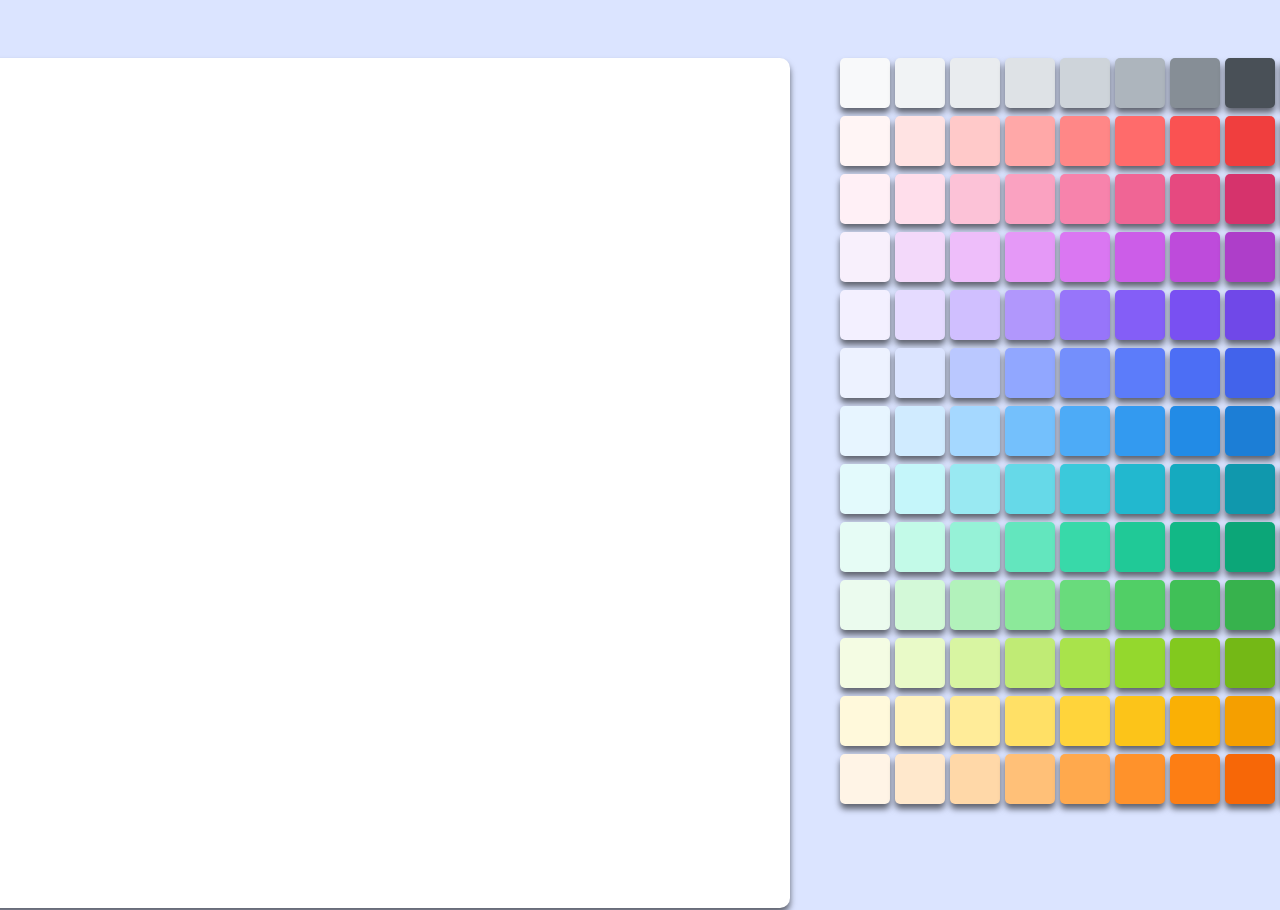
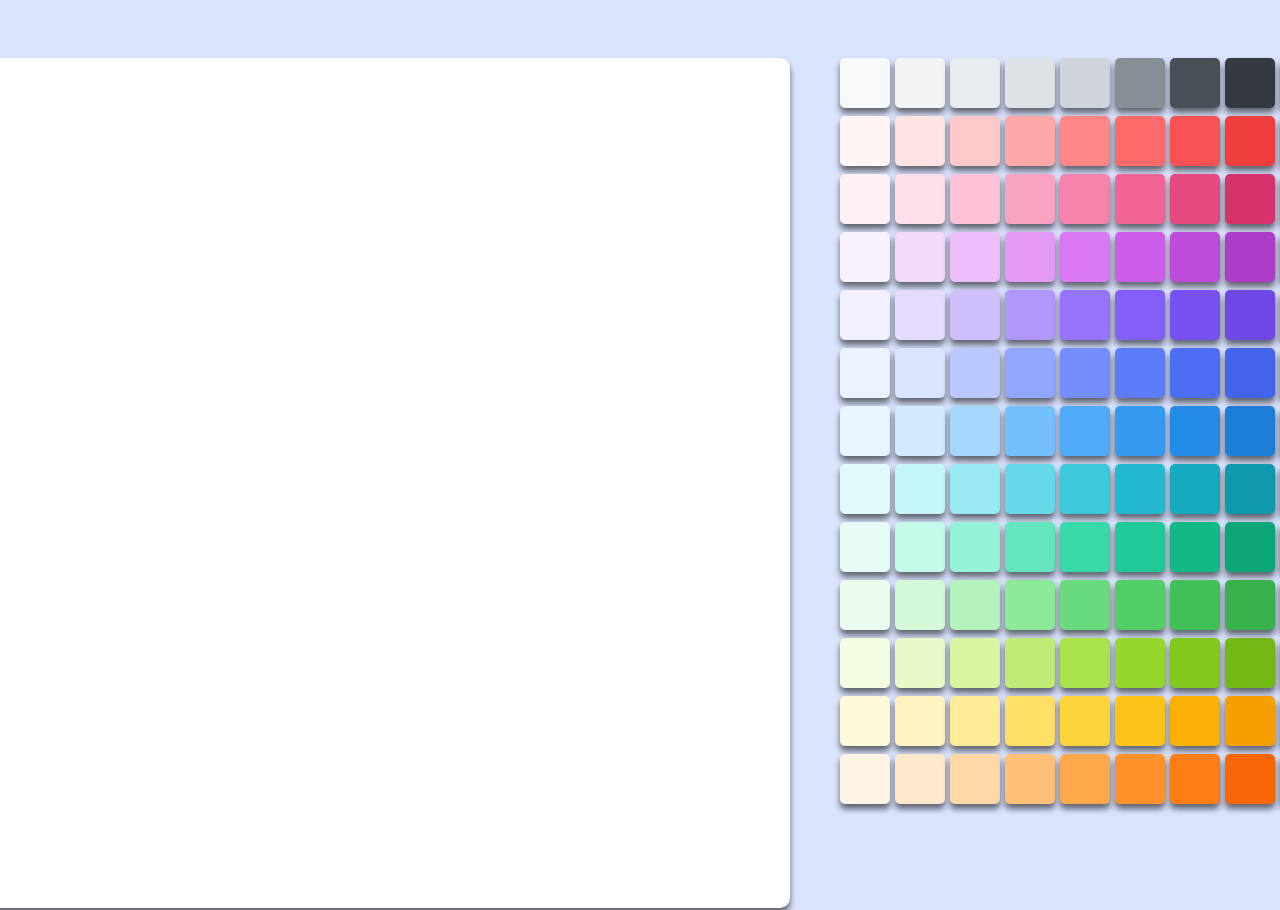
Before and after one commit to output777/paintJS, a plain HTML site: page index.html in a window 1280 px wide. Shown: the top 910 px of the page. Drawn offline with Linux system fonts and the light colour scheme.

Commit message:
소연 index.html 수정

```diff
--- a/index.html
+++ b/index.html
@@ -18,7 +18,7 @@
           <div class="color" style="background-color: #e9ecef"></div>
           <div class="color" style="background-color: #dee2e6"></div>
           <div class="color" style="background-color: #ced4da"></div>
-          <div class="color" style="background-color: #adb5bd"></div>
+          <!-- soyeon 수정!!!!!! -->
           <div class="color" style="background-color: #868e96"></div>
           <div class="color" style="background-color: #495057"></div>
           <div class="color" style="background-color: #343a40"></div>
```
